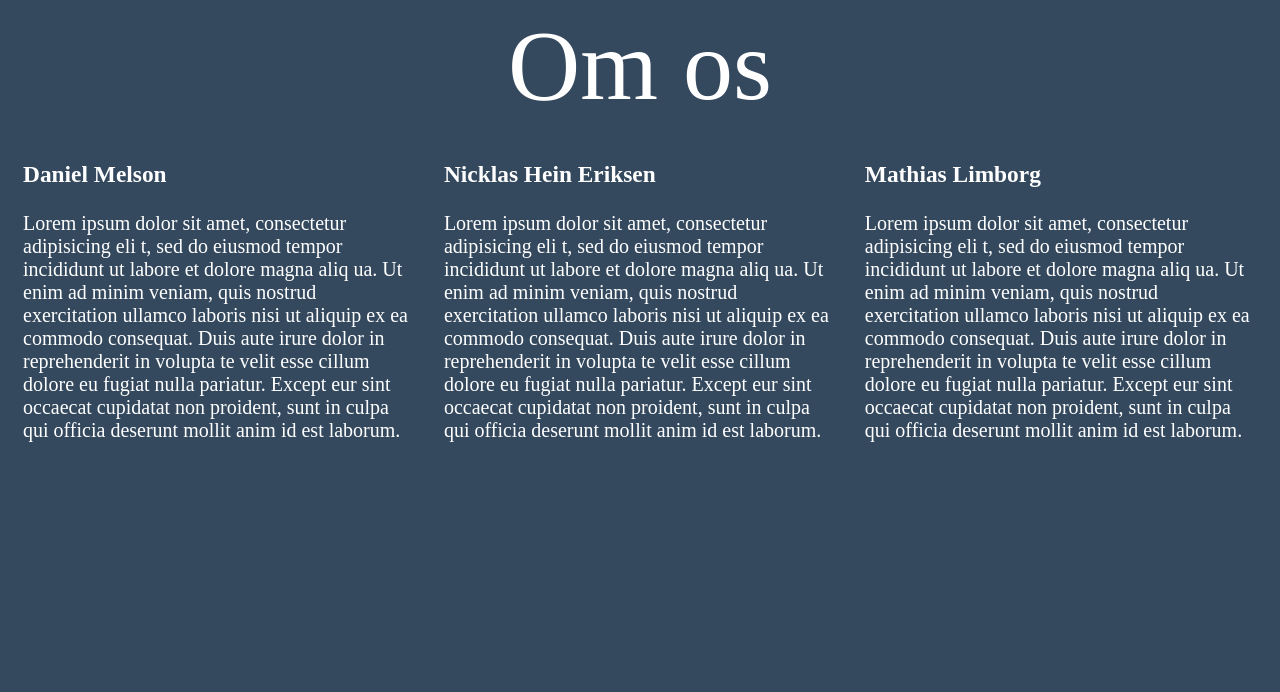
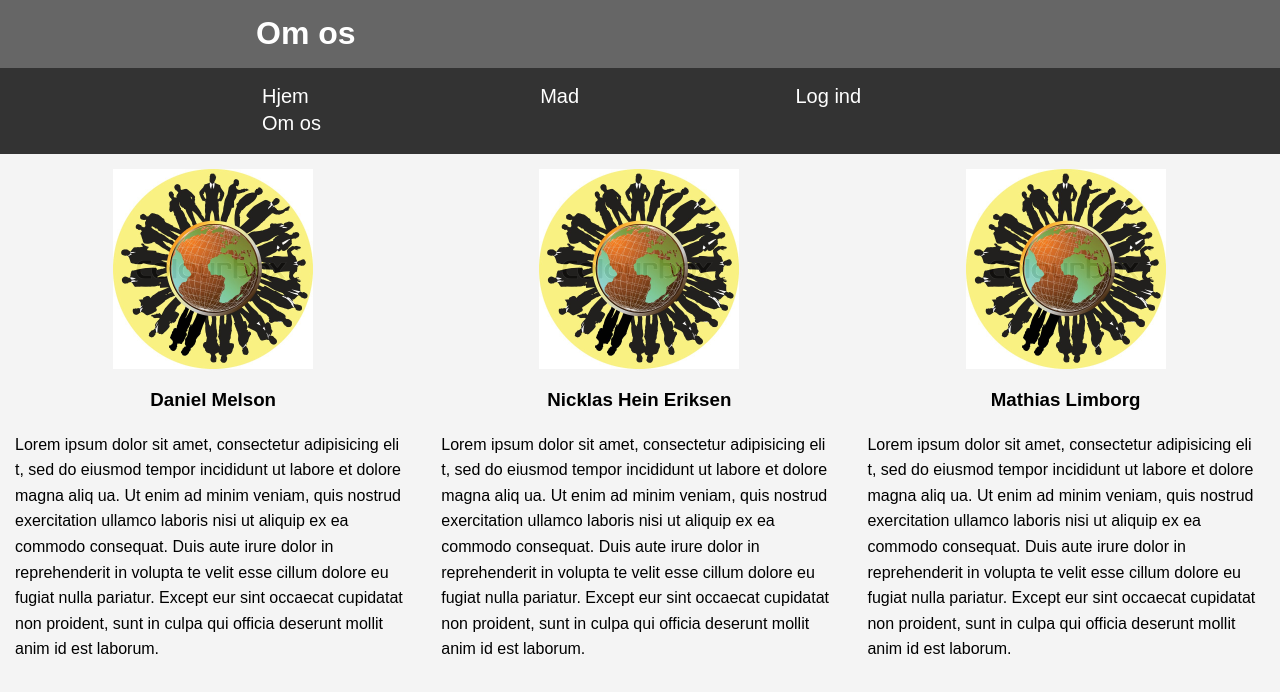
Before and after one commit to dani447eTietgen/IT-Patientjournal, a plain HTML site: page omomside.html in a window 1280 px wide. Drawn offline with Linux system fonts and the light colour scheme.

Commit message:
all work

```diff
--- a/nyside.css
+++ b/nyside.css
@@ -57,6 +57,7 @@ body{
 #showcase{
   background-image:url('showcase11.jpg');
   background-position: center;
+  background-repeat: no-repeat;
   height: 500px;
 }
 #header2{
--- a/omomside.html
+++ b/omomside.html
@@ -7,14 +7,30 @@
   </head>
   <body>
 
-<header id="main-header">
-  <div class="container>"
-<h1>Om os</h1>
-</div>
-</header>
+    <header id="main-header">
+      <div class="container">
+        <h1>Om os</h1>
+      </div>
+    </header>
+
+    <nav id="navbar">
+      <div class="container">
+        <ul>
+            <li><a href="nyside.html"><button>Hjem</button></a></li>
+            <li><button>Mad</button></li>
+            <li><button>Log ind</button></li>
+            <li><a href="omomside.html"><button>Om os</button></a></li>
+          </ul>
+        </div>
+
+<section id="showcase">
+  <div class="container">
+    </div>
+  </section>
 
 <div class="block">
- <h3>Daniel Melson</h3>
+  <img class="myimage" src="kantinebil.jpg" alt="Not found"></img>
+ <h3 class="center">Daniel Melson</h3>
  <p>Lorem ipsum dolor sit amet, consectetur adipisicing eli
    t, sed do eiusmod tempor incididunt ut labore et dolore magna aliq
    ua. Ut enim ad minim veniam, quis nostrud exercitation ullamco laboris nisi
@@ -25,7 +41,8 @@
  </p>
  </div>
  <div class="block">
-  <h3>Nicklas Hein Eriksen</h3>
+     <img class="myimage" src="kantinebil.jpg" alt="Not found"></img>
+  <h3 class="center">Nicklas Hein Eriksen</h3>
   <p>Lorem ipsum dolor sit amet, consectetur adipisicing eli
     t, sed do eiusmod tempor incididunt ut labore et dolore magna aliq
     ua. Ut enim ad minim veniam, quis nostrud exercitation ullamco laboris nisi
@@ -36,7 +53,8 @@
   </p>
   </div>
   <div class="block">
-   <h3>Mathias Limborg</h3>
+      <img class="myimage" src="kantinebil.jpg" alt="Not found"></img>
+   <h3 class="center">Mathias Limborg</h3>
    <p>Lorem ipsum dolor sit amet, consectetur adipisicing eli
      t, sed do eiusmod tempor incididunt ut labore et dolore magna aliq
      ua. Ut enim ad minim veniam, quis nostrud exercitation ullamco laboris nisi
--- a/omosside.css
+++ b/omosside.css
@@ -1,10 +1,13 @@
 body{
-  font-size: 20px;
-  background-color: #34495e;
-  color:white;
+  background-color:#f4f4f4;
+  color:#333;
+  font-family:Arial, Helvetica, sans-serif;
+  font-size:16px;
+  line-height:1.6em;
+  margin:0;
 }
 
-.container {
+.container{
   width:60%;
   margin:auto;
   overflow:hidden;
@@ -15,15 +18,49 @@ body{
   width:33.3%;
   padding:15px;
   box-sizing: border-box;
-}
-
-#showcase{
-  background-image:url('../kantinebil.jpg');
-  background-position: center;
-  height:120px;
+  color: black;
 }
 
 #main-header{
-  font-size:100px;
+  background-color:#666;
+  color:#fff;
+}
+
+.myimage{
+  width: 200px;
+  display: block;
+  margin-left: auto;
+  margin-right: auto;
+}
+
+#navbar{
+  background-color:#333;
+  color:#fff;
+}
+
+#navbar ul{
+  padding:0;
+  list-style:none;
+  word-spacing:200px;
+}
+
+#navbar li{
+  display:inline;
+}
+
+#navbar a{
+  color:#fff;
+  text-decoration:none;
+  font-size:17px;
+  padding-right:15px;
+}
+
+#navbar button{
+  background-color:#333;
+  color:#fff;
+  border-style: none;
+  font-size:20px;
+}
+.center {
   text-align: center;
 }
```
Also changed, not shown: nyside.html (+1 -1 lines).
